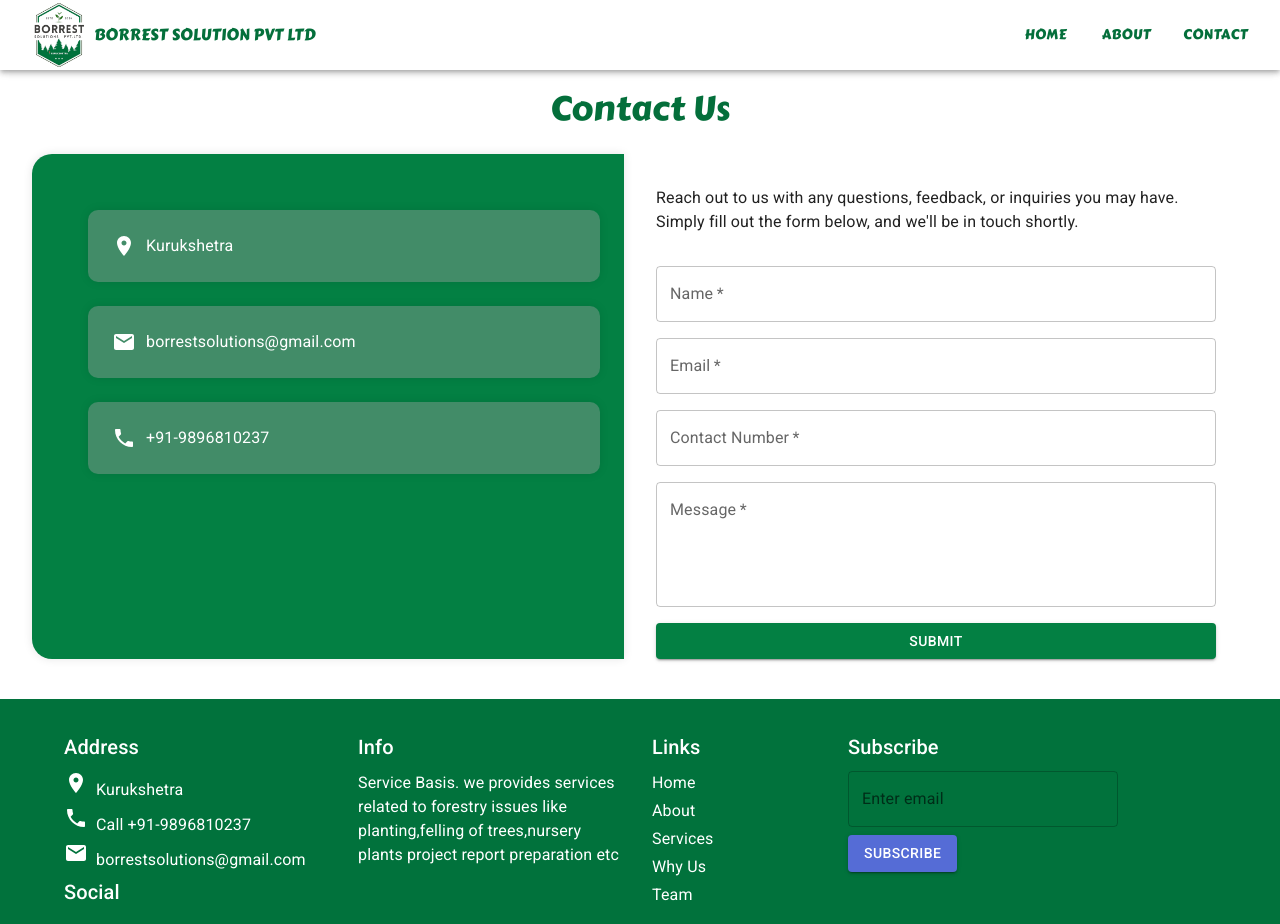
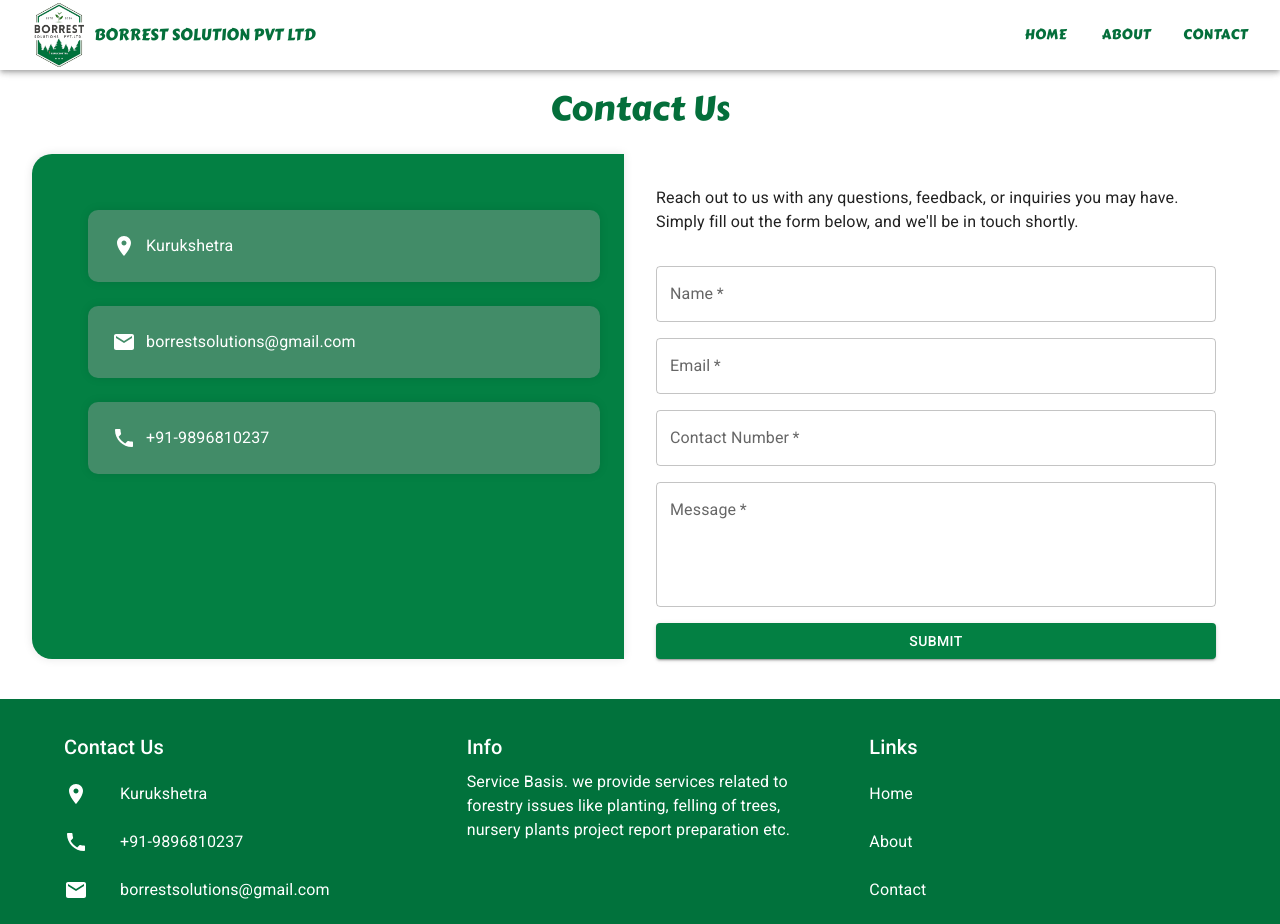
Before and after one commit to rahul-g-1997/BORREST-SOLUTION-PVT-LTD, a React (Vite) app: page /BORREST-SOLUTION-PVT-LTD/contacts in a window 1280 px wide. Shown: the top 924 px of the page. Built offline with nearby package versions, Linux system fonts and the light colour scheme.

Commit message:
editing footer

```diff
--- a/src/components/footer/Footer.jsx
+++ b/src/components/footer/Footer.jsx
@@ -2,10 +2,11 @@ import {
   Container,
   Grid,
   Typography,
-  TextField,
-  Button,
-  Link,
   IconButton,
+  List,
+  ListItem,
+  ListItemIcon,
+  ListItemText,
 } from "@mui/material";
 import LocationOnIcon from "@mui/icons-material/LocationOn";
 import PhoneIcon from "@mui/icons-material/Phone";
@@ -27,45 +28,35 @@ const Footer = () => {
       }}
     >
       <Container>
-        <Grid container spacing={3}>
-          <Grid item md={6} lg={3} style={{ marginBottom: "24px" }}>
-            <div style={{ display: "flex", flexDirection: "column" }}>
-              <Typography variant="h6" style={{ marginBottom: "8px" }}>
-                Address
+        <Grid container spacing={7}>
+          <Grid item md={6} lg={4} style={{ marginBottom: "24px" }}>
+            <div>
+              <Typography variant="h6" gutterBottom>
+                Contact Us
               </Typography>
-              <Link
-                style={{
-                  marginBottom: "4px",
-                  color: "#fff",
-                  textDecoration: "none",
-                }}
-              >
-                <LocationOnIcon style={{ marginRight: "8px" }} />
-                Kurukshetra
-              </Link>
-              <Link
-                style={{
-                  marginBottom: "4px",
-                  color: "#fff",
-                  textDecoration: "none",
-                }}
-              >
-                <PhoneIcon style={{ marginRight: "8px" }} />
-                Call +91-9896810237
-              </Link>
-              <Link
-                style={{
-                  marginBottom: "4px",
-                  color: "#fff",
-                  textDecoration: "none",
-                }}
-              >
-                <EmailIcon style={{ marginRight: "8px" }} />
-                borrestsolutions@gmail.com
-              </Link>
+              <List disablePadding>
+                <ListItem disableGutters>
+                  <ListItemIcon>
+                    <LocationOnIcon style={{ color: "#fff" }} />
+                  </ListItemIcon>
+                  <ListItemText primary="Kurukshetra" />
+                </ListItem>
+                <ListItem disableGutters>
+                  <ListItemIcon>
+                    <PhoneIcon style={{ color: "#fff" }} />
+                  </ListItemIcon>
+                  <ListItemText primary="+91-9896810237" />
+                </ListItem>
+                <ListItem disableGutters>
+                  <ListItemIcon>
+                    <EmailIcon style={{ color: "#fff" }} />
+                  </ListItemIcon>
+                  <ListItemText primary="borrestsolutions@gmail.com" />
+                </ListItem>
+              </List>
             </div>
             <div>
-              <Typography variant="h6" style={{ marginBottom: "8px" }}>
+              <Typography variant="h6" gutterBottom mt={2}>
                 Social
               </Typography>
               <IconButton href="#" style={{ color: "#fff" }}>
@@ -82,93 +73,76 @@ const Footer = () => {
               </IconButton>
             </div>
           </Grid>
-          <Grid item md={6} lg={3} style={{ marginBottom: "24px" }}>
+          <Grid item md={6} lg={4} style={{ marginBottom: "24px" }}>
             <div>
-              <Typography variant="h6" style={{ marginBottom: "8px" }}>
+              <Typography variant="h6" gutterBottom>
                 Info
               </Typography>
               <Typography>
-                Service Basis. we provides services related to forestry issues
-                like planting,felling of trees,nursery plants project report
-                preparation etc
+                Service Basis. we provide services related to forestry issues
+                like planting, felling of trees, nursery plants project report
+                preparation etc.
               </Typography>
             </div>
           </Grid>
-          <Grid item md={6} lg={2} style={{ marginBottom: "24px" }}>
+          <Grid item md={6} lg={4} style={{ marginBottom: "24px" }}>
             <div>
-              <Typography variant="h6" style={{ marginBottom: "8px" }}>
+              <Typography variant="h6" gutterBottom>
                 Links
               </Typography>
-              <div style={{ display: "flex", flexDirection: "column" }}>
-                <Link
+              <List disablePadding>
+                <ListItem disableGutters>
+                  <ListItemText
+                    primary={
+                      <Typography
+                        component="a"
                         href="index.html"
                         style={{
-                    marginBottom: "4px",
                           color: "#fff",
                           textDecoration: "none",
+                          cursor: "pointer",
                         }}
                       >
                         Home
-                </Link>
-                <Link
+                      </Typography>
+                    }
+                  />
+                </ListItem>
+                <ListItem disableGutters>
+                  <ListItemText
+                    primary={
+                      <Typography
+                        component="a"
                         href="about.html"
                         style={{
-                    marginBottom: "4px",
                           color: "#fff",
                           textDecoration: "none",
+                          cursor: "pointer",
                         }}
                       >
                         About
-                </Link>
-                <Link
+                      </Typography>
+                    }
+                  />
+                </ListItem>
+                <ListItem disableGutters>
+                  <ListItemText
+                    primary={
+                      <Typography
+                        component="a"
                         href="service.html"
                         style={{
-                    marginBottom: "4px",
                           color: "#fff",
                           textDecoration: "none",
+                          cursor: "pointer",
                         }}
                       >
-                  Services
-                </Link>
-                <Link
-                  href="why.html"
-                  style={{
-                    marginBottom: "4px",
-                    color: "#fff",
-                    textDecoration: "none",
-                  }}
-                >
-                  Why Us
-                </Link>
-                <Link
-                  href="team.html"
-                  style={{
-                    marginBottom: "4px",
-                    color: "#fff",
-                    textDecoration: "none",
-                  }}
-                >
-                  Team
-                </Link>
-              </div>
-            </div>
-          </Grid>
-          <Grid item md={6} lg={3} style={{ marginBottom: "24px" }}>
-            <div>
-              <Typography variant="h6" style={{ marginBottom: "8px" }}>
-                Subscribe
+                        Contact
                       </Typography>
-              <form>
-                <TextField label="Enter email" variant="outlined" fullWidth />
-                <Button
-                  variant="contained"
-                  color="primary"
-                  type="submit"
-                  style={{ marginTop: "8px" }}
-                >
-                  Subscribe
-                </Button>
-              </form>
+                    }
+                  />
+                </ListItem>
+              </List>
             </div>
           </Grid>
         </Grid>
--- a/src/components/footer/FooterStyles.css
+++ b/src/components/footer/FooterStyles.css
@@ -2,6 +2,7 @@
     background-color: #262626;
     color: #ffffff;
     padding: 32px 0;
+    margin: 0;
 }
 
 .link {
--- a/src/pages/home/Home.jsx
+++ b/src/pages/home/Home.jsx
@@ -3,7 +3,7 @@ import "./home.css";
 import undraw_developer_activity_img from "../../assets/images/undraw_developer_activity.svg";
 import { TypeAnimation } from "react-type-animation";
 import { NavLink } from "react-router-dom";
-import {  ResponsiveCard } from "../../components";
+import { ResponsiveCard } from "../../components";
 import SimpleImageSlider from "react-simple-image-slider";
 
 import cardsData from "../../data/cardsData";
@@ -85,7 +85,6 @@ export default function Home() {
           >
             Our Services
           </Typography>
-          ;
           <Grid container spacing={3}>
             {cardsData.map((card, index) => (
               <Grid item xs={12} sm={6} md={3} key={index}>
```
Lines whose indentation alone changed are shown as unchanged.
